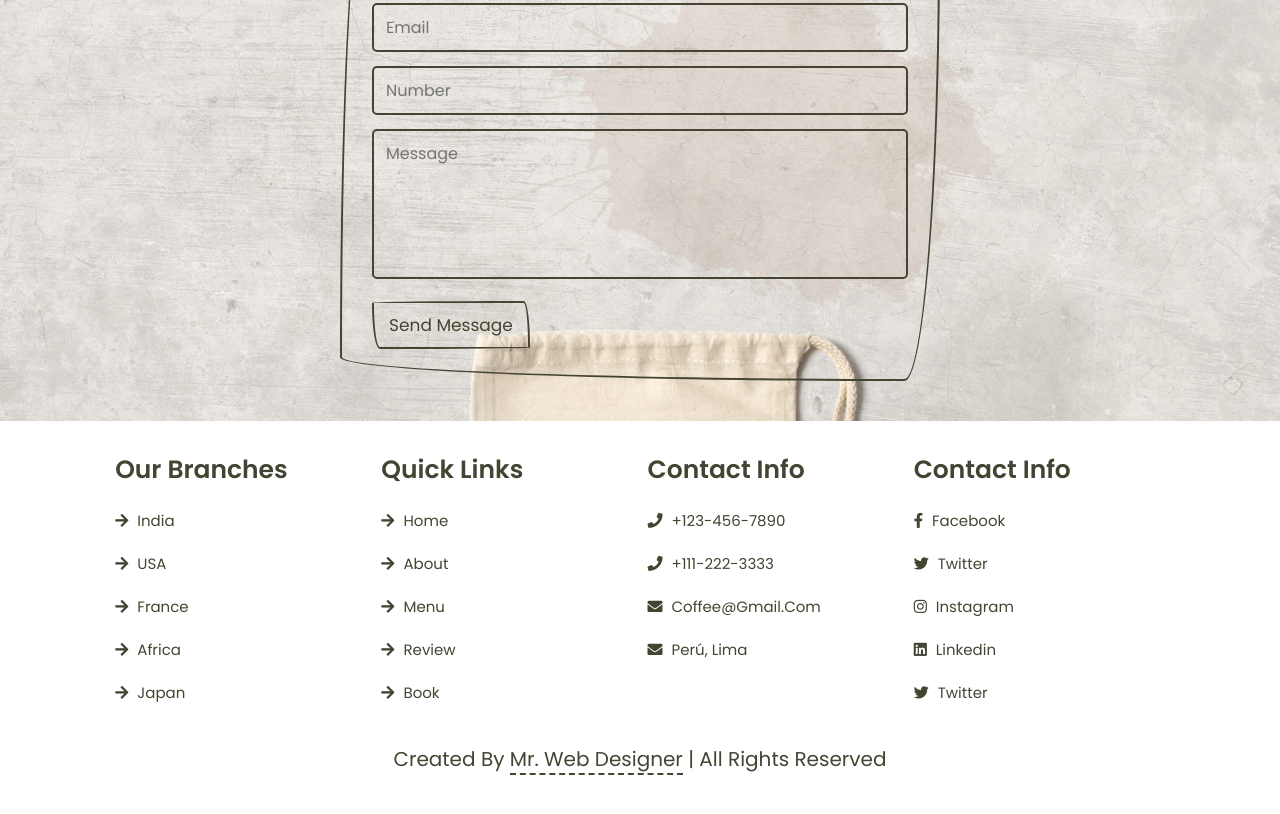
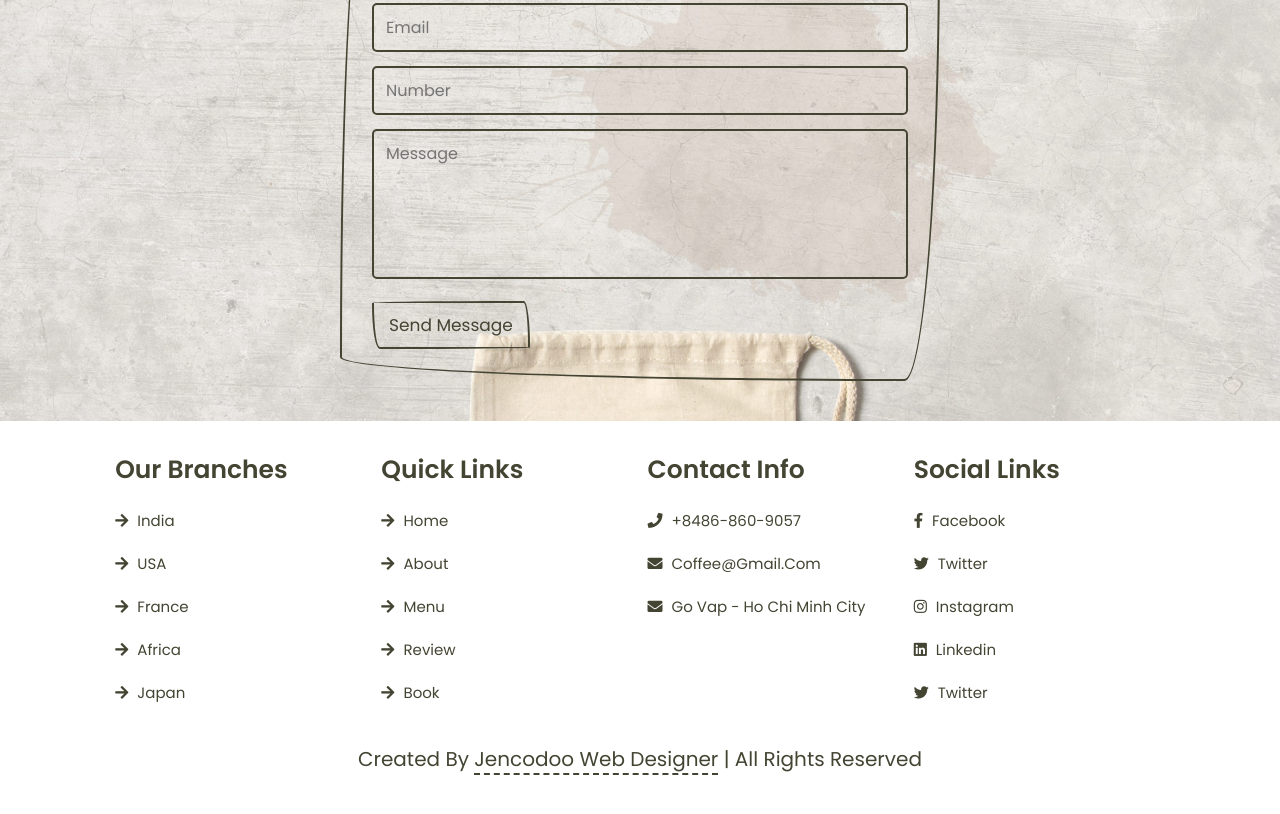
Before and after one commit to jencodoo/Coffee-designer-jencodoo, a plain HTML site: page index.html in a window 1280 px wide. Shown: the part 3079-3893 px from the top of the page. Drawn offline with nearby package versions, Linux system fonts and the light colour scheme.

Commit message:
Cập nhật index.html

```diff
--- a/index.html
+++ b/index.html
@@ -248,13 +248,12 @@
             </div>
             <div class="box">
                 <h3>contact info</h3>
-                <a href="#"><i class="fas fa-phone"></i> +123-456-7890</a>
-                <a href="#"><i class="fas fa-phone"></i> +111-222-3333</a>
+                <a href="#"><i class="fas fa-phone"></i> +8486-860-9057</a>
                 <a href="#"><i class="fas fa-envelope"></i> coffee@gmail.com</a>
-                <a href="#"><i class="fas fa-envelope"></i> Perú, Lima</a>
+                <a href="#"><i class="fas fa-envelope"></i> Go Vap - Ho Chi Minh City</a>
             </div>
             <div class="box">
-                <h3>contact info</h3>
+                <h3>social links</h3>
                 <a href="#"><i class="fab fa-facebook-f"></i> facebook</a>
                 <a href="#"><i class="fab fa-twitter"></i> twitter</a>
                 <a href="#"><i class="fab fa-instagram"></i> instagram</a>
@@ -262,7 +261,7 @@
                 <a href="#"><i class="fab fa-twitter"></i> twitter</a>
             </div>
         </div>
-        <div class="credit">created by <span>mr. web designer</span> | all rights reserved</div>
+        <div class="credit">created by <span>Jencodoo web designer</span> | all rights reserved</div>
     </section>
 
     <!-- SWIPER -->
```
